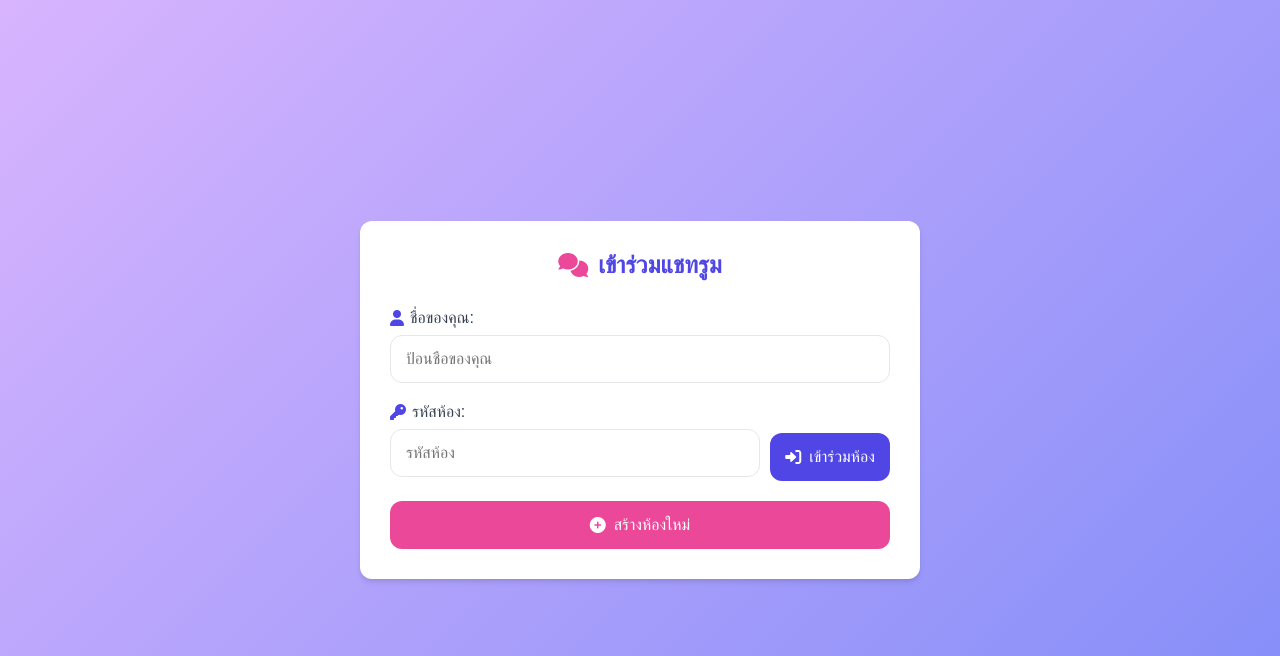
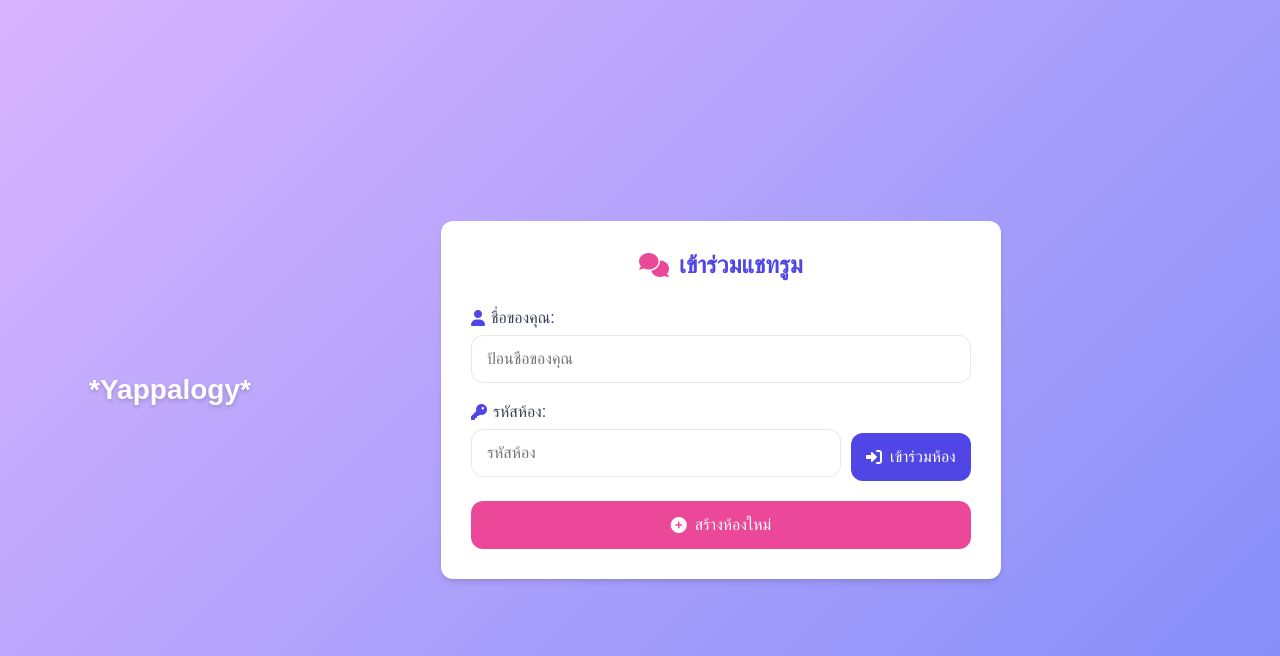
Before and after one commit to INciD1/chat_app_proj, a Flask app: page / in a window 1280 px wide. Shown: the top 656 px of the page. Run offline with Flask 2, Linux system fonts and the light colour scheme; some libraries are stand-ins or nearby versions.

Commit message:
Add files via upload

```diff
--- a/static/css/style.css
+++ b/static/css/style.css
@@ -441,6 +441,21 @@ button i {
     grid-template-columns: 1fr;
   }
 }
+/* App Header Styles */
+.app-header {
+  text-align: center;
+  margin-bottom: 20px;
+}
+
+.app-title {
+  font-size: 28px;
+  color: white;
+  text-shadow: 0 2px 4px rgba(0, 0, 0, 0.2);
+  margin: 0;
+  padding: 10px 0;
+  font-weight: 600;
+  animation: fadeIn 0.5s ease;
+}
 /* Animations */
 @keyframes fadeIn {
   from { opacity: 0; }
--- a/templates/base.html
+++ b/templates/base.html
@@ -3,7 +3,7 @@
   <head>
     <meta charset="UTF-8" />
     <meta name="viewport" content="width=device-width, initial-scale=1.0" />
-    <title>Real-Time Chat App</title>
+    <title>Yappalogy - Real-Time Chat App</title>
     <link
       rel="stylesheet"
       href="{{url_for('static', filename='css/style.css')}}"
@@ -16,6 +16,9 @@
     ></script>
   </head>
   <body>
+    <header class="app-header">
+      <h1 class="app-title">*Yappalogy*</h1>
+    </header>
     <div class="content">{% block content %} {% endblock %}</div>
   </body>
 </html>
```
